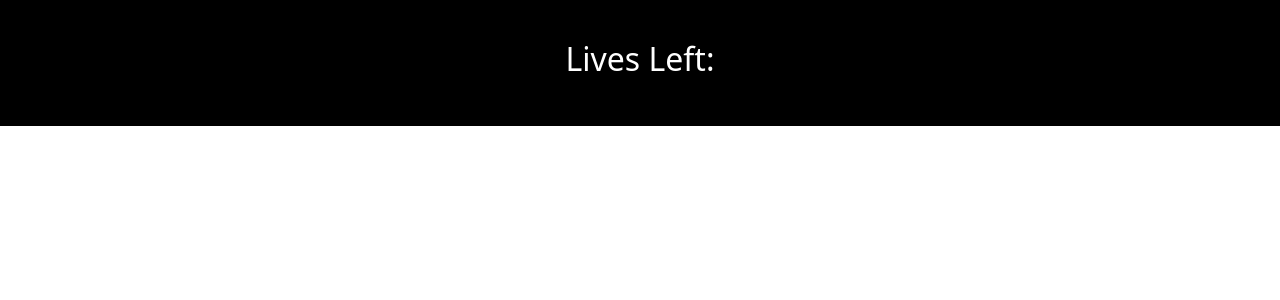
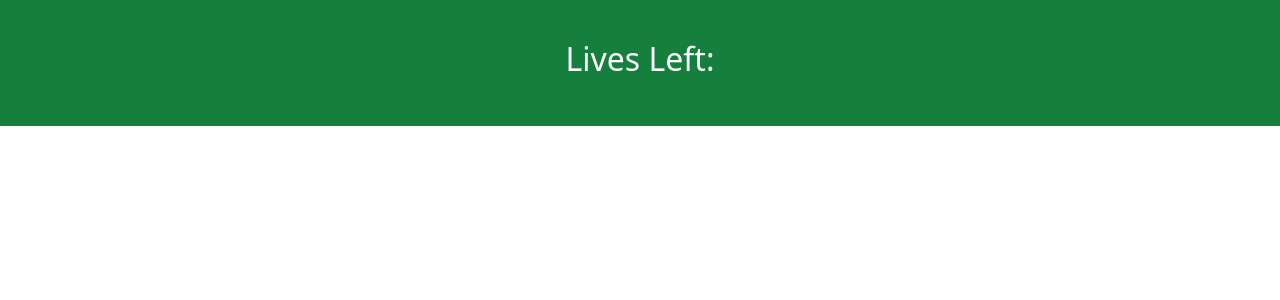
Before and after one commit to hack-thvm/ByteLingo, a Next.js app in the folder bytelingo/bytelingo/: page /header in a window 1280 px wide. Shown: the top 300 px of the page. Built offline with nearby package versions, Linux system fonts and the light colour scheme.

Commit message:
changed banner color

```diff
--- a/bytelingo/bytelingo/src/pages/header.tsx
+++ b/bytelingo/bytelingo/src/pages/header.tsx
@@ -9,7 +9,7 @@ type HeaderProps = {
 export default function Header({lives} : HeaderProps) {
   return (
     <Fragment>
-        <div className="header bg-black text-white absolute left-0 top-0 w-full py-10 text-center">
+        <div className="header bg-green-700 text-white absolute left-0 top-0 w-full py-10 text-center">
             <h2>Lives Left: {lives}</h2>
         </div>
     </Fragment>
```
